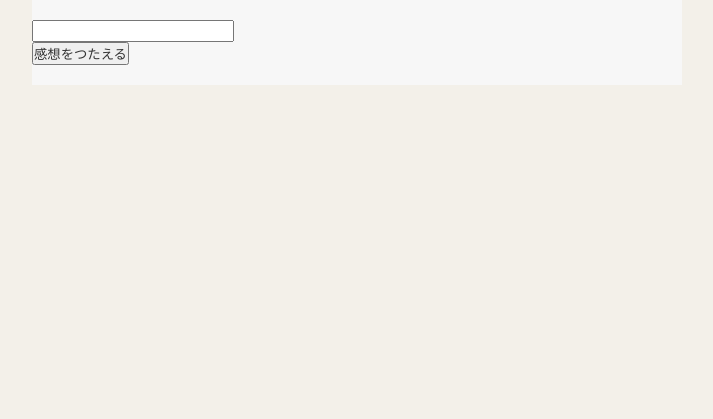
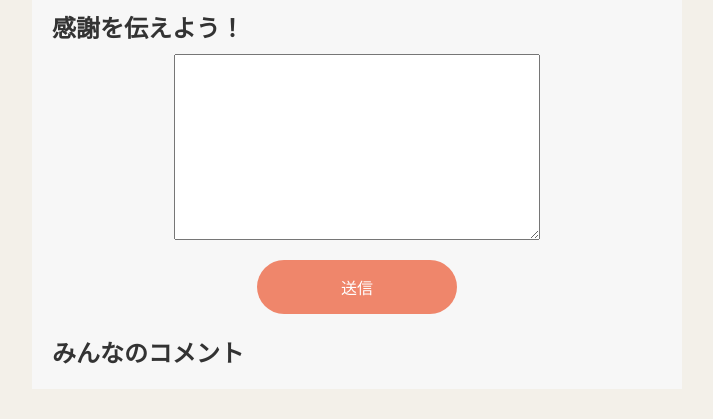
Before and after one commit to keromonsumire/yoninyonsyoku, a Flask app: template templates/show_article.html in a window 1280 px wide. Shown: the part 588-1007 px from the top of the page, without its empty margins (283-996 px from the left). Before the commit the page ends 673 px from the top, so only its background shows below. Run offline with Flask 2, Linux system fonts and the light colour scheme; the template is opened without the code that fills it, so the values that code supplies are empty; a user stored in the database is signed in.

Commit message:
変更前

```diff
--- a/static/css/styles.css
+++ b/static/css/styles.css
@@ -334,12 +334,18 @@ header{
 
 .bluetags1,.orangetags1,.redtags1,.greentags1,.yellowtags1
 {
-  display:flex!important;
+  display:none;
+  margin-top:20px;
+}
+
+.bluetags1,.orangetags1,.redtags1,.greentags1,.yellowtags1
+{
+  display:flex;
   flex-wrap: wrap;
   gap: 6px 4px;
 }
 
-.bluetags1,.orangetags1,.redtags1,.greentags1,.yellowtags1,.bluetags2,.orangetags2,.redtags2,.greentags2,.yellowtags2
+.bluetags2,.orangetags2,.redtags2,.greentags2,.yellowtags2
 {
   display:none;
   margin-top:20px;
@@ -361,6 +367,26 @@ padding-bottom:20px;
   border:none;
   margin:0;
   display:inline-block;
+}
+
+.buttton-size
+{
+  padding:13px;
+}
+
+.buttton-size:hover
+{
+	opacity:0.8;
+  cursor: pointer;
+}
+
+.buttton-size:active
+{
+	-webkit-transform: translate(0,2px);
+	-moz-transform: translate(0,2px);
+	transform: translate(0,2px);
+	border-bottom:none;
+  cursor: pointer;
 }
 
 .tag-check
@@ -540,7 +566,65 @@ thead:after {
 
 .article-content
 {
-  padding:20px;
+  padding:0 20px;
+}
+
+.line
+{
+  width:93%;
+  margin:0 auto;
+  height:10px;
+  border-top:2px solid plum;
+  /* border-bottom:2px solid plum; */
+  padding:0 20px;
+  margin-bottom: 20px;
+}
+
+.gratitude
+{
+  padding:0 20px;
+}
+
+.gratitude-content
+{
+  text-align: center;
+  margin-top:10px;
+}
+
+.gratitude-content textarea
+{
+  width:60%;
+
+}
+
+.gratitude-content input
+{
+  margin:0 auto;
+  margin-top:20px;
+  margin-bottom:20px;
+}
+
+.article-table
+{
+  width:100%;
+}
+
+.article-td1
+{
+  width:20%;
+  text-align: center;
+}
+
+.article-td2
+{
+  width:80%;
+  background-color: white;
+  padding:10px;
+}
+
+.table-span
+{
+  height:10px;
 }
 
 /* 入力フォームを縦に伸ばさない */
--- a/templates/show_article.html
+++ b/templates/show_article.html
@@ -6,9 +6,13 @@
             <h1>{{ blogarticle.title }}</h1>
             <p>投稿主：{{ user_name }}</p>
             {% if like_check == True %}
-            <a href='/like/{{ blogarticle.id }}' class="no-under"><p class="like-count"><span class="fas fa-heart heart red"></span>{{ like_count }}←やってみたい！</p></a>
+            <a href='/like/{{ blogarticle.id }}' class="no-under">
+                <p class="like-count"><span class="fas fa-heart heart red"></span>{{ like_count }}←やってみたい！</p>
+            </a>
             {% else %}
-            <a href='/like/{{ blogarticle.id }}' class="no-under"><p class="like-count"><span class="fas fa-heart heart"></span>{{ like_count }}←やってみたい！</p></a>
+            <a href='/like/{{ blogarticle.id }}' class="no-under">
+                <p class="like-count"><span class="fas fa-heart heart"></span>{{ like_count }}←やってみたい！</p>
+            </a>
             {% endif %}
         </div>
         {% for tag in tags %}
@@ -26,23 +30,38 @@
             {% endif %}
             {% endfor %}
         </div>
-        <form method="POST" >
+        <div class="line"></div>
+        <div class="gratitude">
+            <form method="POST">
                 <!-- ログインしていないと書き込めない -->
+                <h2>感謝を伝えよう！</h2>
                 {% if current_user.is_authenticated %}
-            <div>
-                <input type="text" name="comment">
+                <div class="gratitude-content">
+                    <textarea rows="10" type="text" name="comment"></textarea>
+                    <input type="submit" class="button" value="送信">
                 </div>
-            <input type="submit" value="感想をつたえる">
                 {% endif %}
             </form>
+            <h2>みんなのコメント</h2>
             <div class="article-comment">
+                <table class="article-table">
                     {% for comment in comments %}
-            <p>{{ comment_names[comment.contributor_id] }} {{ comment.text}}</p>
+                    <tr>
+                        <td class="article-td1">
+                            <p>{{ comment_names[comment.contributor_id] }}</p>
+                        </td>
+                        <td class="article-td2">
+                            <p>{{ comment.text}}</p>
+                        </td>
+                    </tr>
+                    <tr class="table-span"></tr>
                     {% endfor %}
+                </table>
             </div>
             {% if current_user.is_authenticated == False %}
             <a href="/login_session/{{blogarticle.id}}"><button>ログインして感想を伝える！</button></a>
             {% endif %}
         </div>
     </div>
+</div>
 {% endblock %}
--- a/templates/update.html
+++ b/templates/update.html
@@ -30,8 +30,9 @@
                                 <td class="update-td">
                                     <textarea rows="13" type="text" name='body{{i}}'>{{ bodys[i].text }}</textarea>
                                 </td>
+                            </tr>
+                            <tr class="table-span"></tr>
                             {% endfor %}
-                            </tr>
                         </tbody>
                     </table>
                     <input type="submit" class="button" value="更新">
```
Also changed, not shown: templates/create_tag.html (+5 -5 lines). Lines whose indentation alone changed are shown as unchanged.
